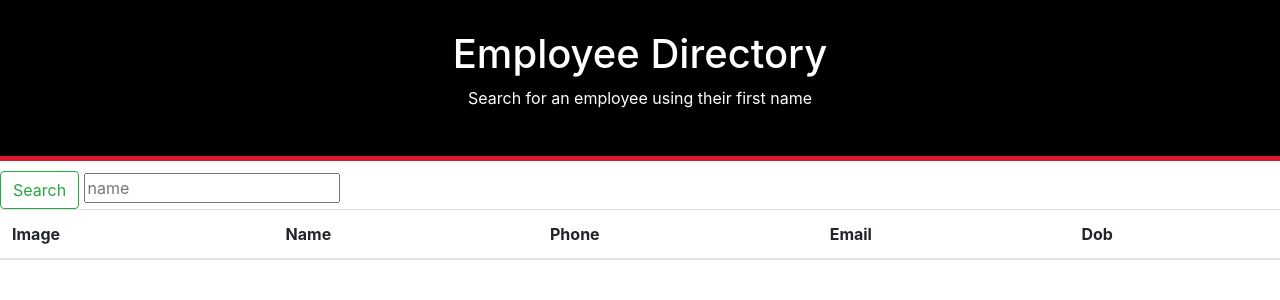
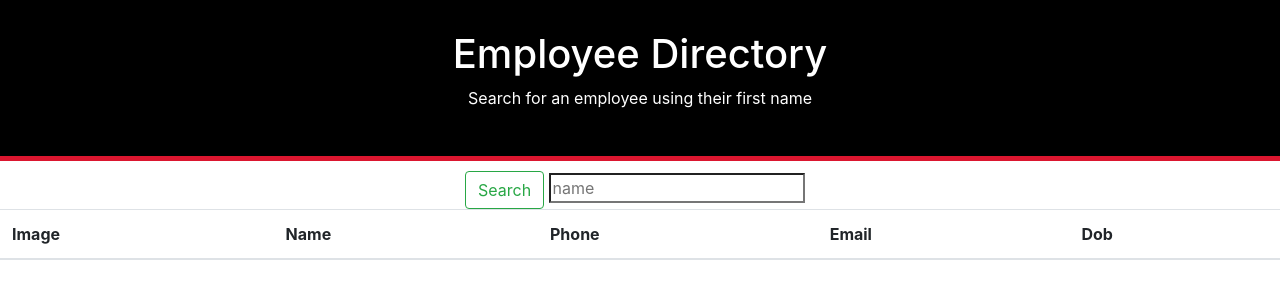
Before and after one commit to mbubel/user-directory, a React (Create React App) app in the folder userdirectory/: page / in a window 1280 px wide. Shown: the top 300 px of the page. Built offline with nearby package versions, Linux system fonts and the light colour scheme; no server answers.

Commit message:
aligned navbar to center

```diff
--- a/userdirectory/src/components/Navbar.js
+++ b/userdirectory/src/components/Navbar.js
@@ -1,12 +1,20 @@
 import React from "react";
 function Navbar() {
   return (
-    <nav>
-      <button class="btn btn-outline-success my-2 my-sm-0" type="submit">
-        Search
-      </button>{" "}
-      <input placeholder="name" />
-    </nav>
+    <div className="container">
+      <div className="row">
+        <div className="col"></div>
+        <div className="col">
+          <nav>
+            <button class="btn btn-outline-success my-2 my-sm-0" type="submit">
+              Search
+            </button>{" "}
+            <input placeholder="name" type="search" />
+          </nav>
+        </div>
+        <div className="col"></div>
+      </div>
+    </div>
   );
 }
 export default Navbar;
```
